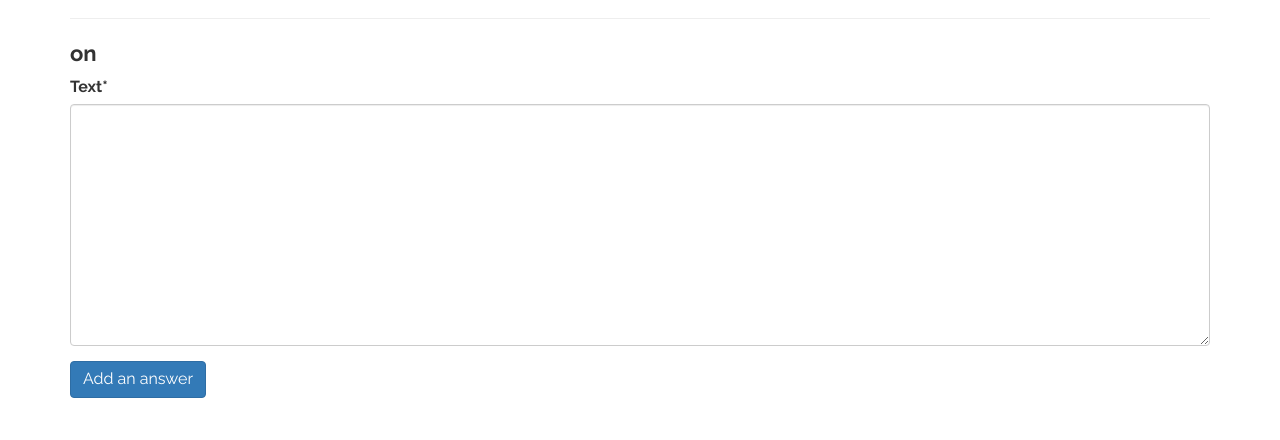
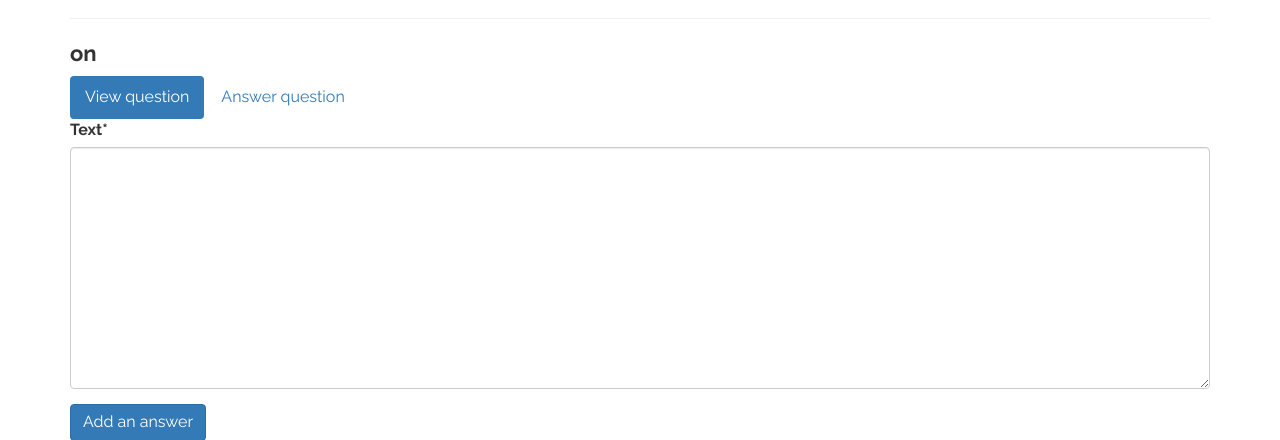
Before and after one commit to nickdotreid/mmch-pilot, a Django app: template questions/templates/questions/detail.html in a window 1280 px wide. Shown: the part 52-492 px from the top of the page. Run offline with Django 3.2, Linux system fonts and the light colour scheme; the template is opened without the code that fills it: values that come from a table or form of the project are taken from there, others are empty; the visitor is signed in with stand-in values (Sample User, id 1); parts of the project's set-up code (start-up, migrations or seed data) failed here and were passed over; some libraries are stand-ins or nearby versions.

Commit message:
added answer button to question detail

```diff
--- a/questions/templates/questions/detail.html
+++ b/questions/templates/questions/detail.html
@@ -5,6 +5,10 @@
 	<section id="question-{{question.id}}" class="question">
 		<h2 class="meta">{{question.user}} on {{question.posted}}</h2>
 		<p class="question-text">{{question.text}}</p>
+		<ul class="nav nav-pills">
+			<li role="presentation" class="active"><a href="{% url 'questions.views.detail' question.id %}">View question</a></li>
+			<li role="presentation" class=""><a href="{% url 'questions.views.answer' question.id %}">Answer question</a></li>
+		</ul>
 	</section>
 	<div class="answers-list">
 		{% for answer in answers  %}
```
